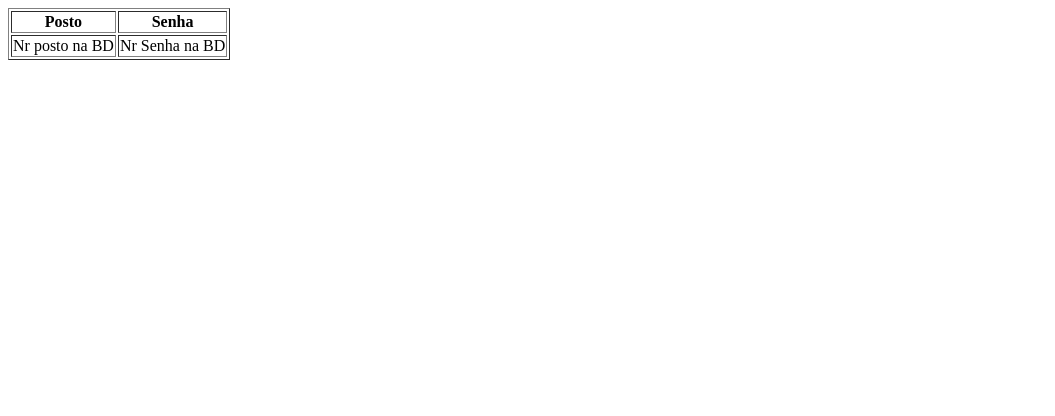
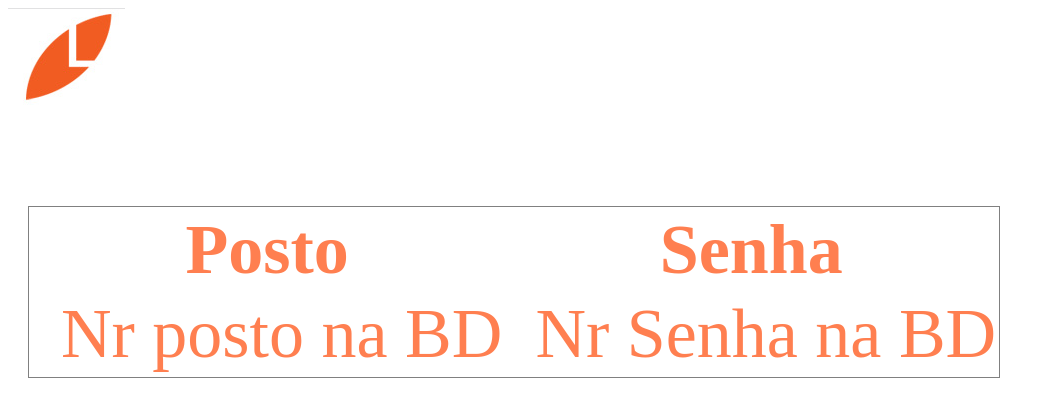
Before and after one commit to miguel4391/QueueManager, a plain HTML site: page index.html in a window 1280 px wide. Shown: the whole page, without its empty margins (0-1055 px from the left). Drawn offline with Linux system fonts and the light colour scheme.

Commit message:
css introdution

```diff
--- /dev/null
+++ b/css/myStyle.css
@@ -0,0 +1,19 @@
+body{
+    background-color: white;
+}
+
+.container{
+    padding-top: 100px;
+    padding-left: 20px;
+}
+
+.myTable{
+    border-style: solid;
+    border-width: 1px;
+    font-size: 70px;
+    color: coral;
+}
+
+.myTable td{
+    padding-left: 30px;
+}
--- a/index.html
+++ b/index.html
@@ -1,13 +1,13 @@
 <html>
     <head>
-
+        <link rel="stylesheet" type="text/css" href=".\css\myStyle.css">
     </head>
     <body>
         <header>
-
+            <img src=".\img\Laureate.PNG" alt="Company Logo">
         </header>
-        <div>
-            <table border="1">
+        <div class="container">
+            <table class="myTable">
                 <th>Posto</th>
                 <th>Senha</th>
                 <tr>
```
Also changed, not shown: img/Laureate.PNG (added), img/favicon.ico (added).
